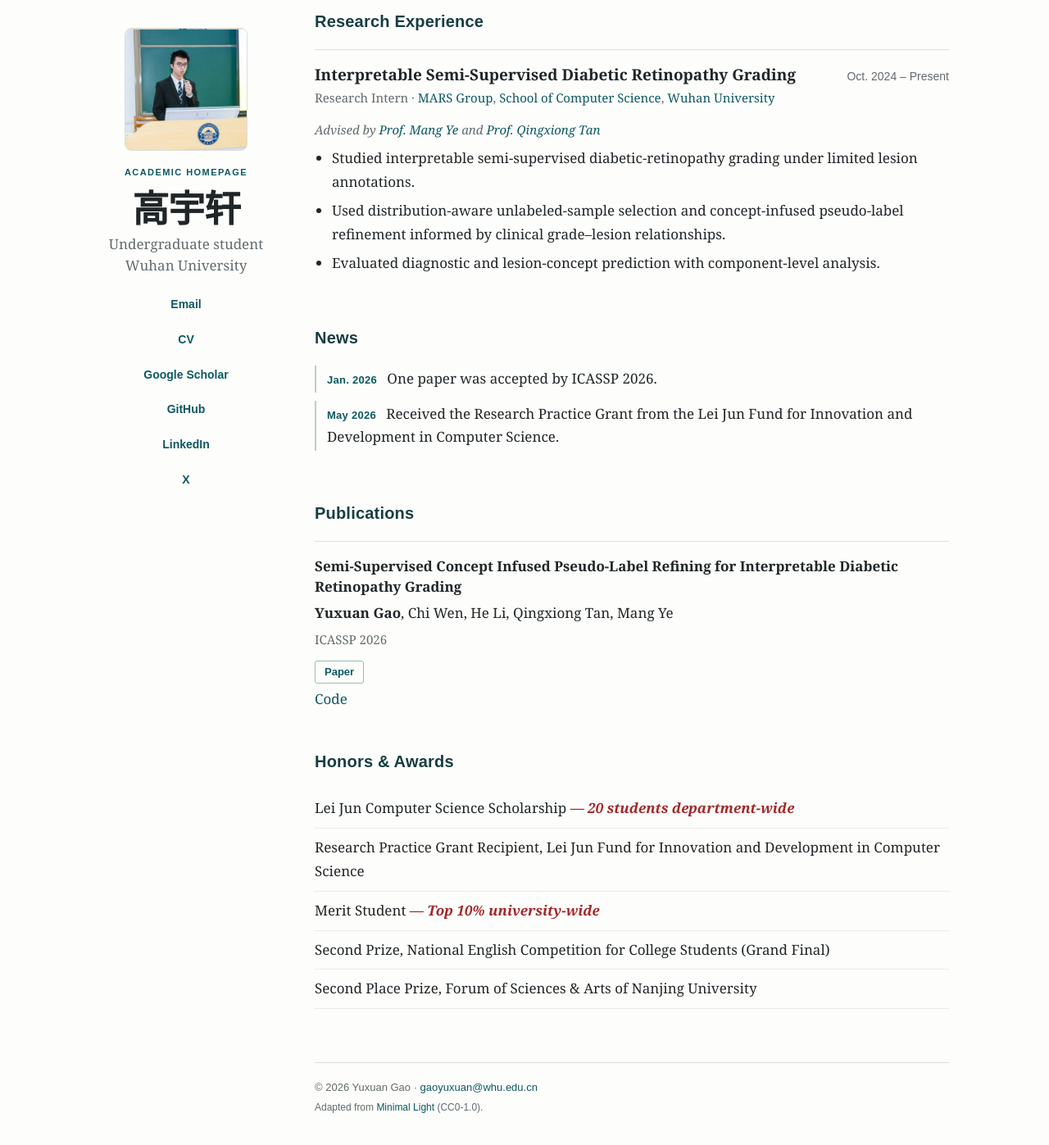
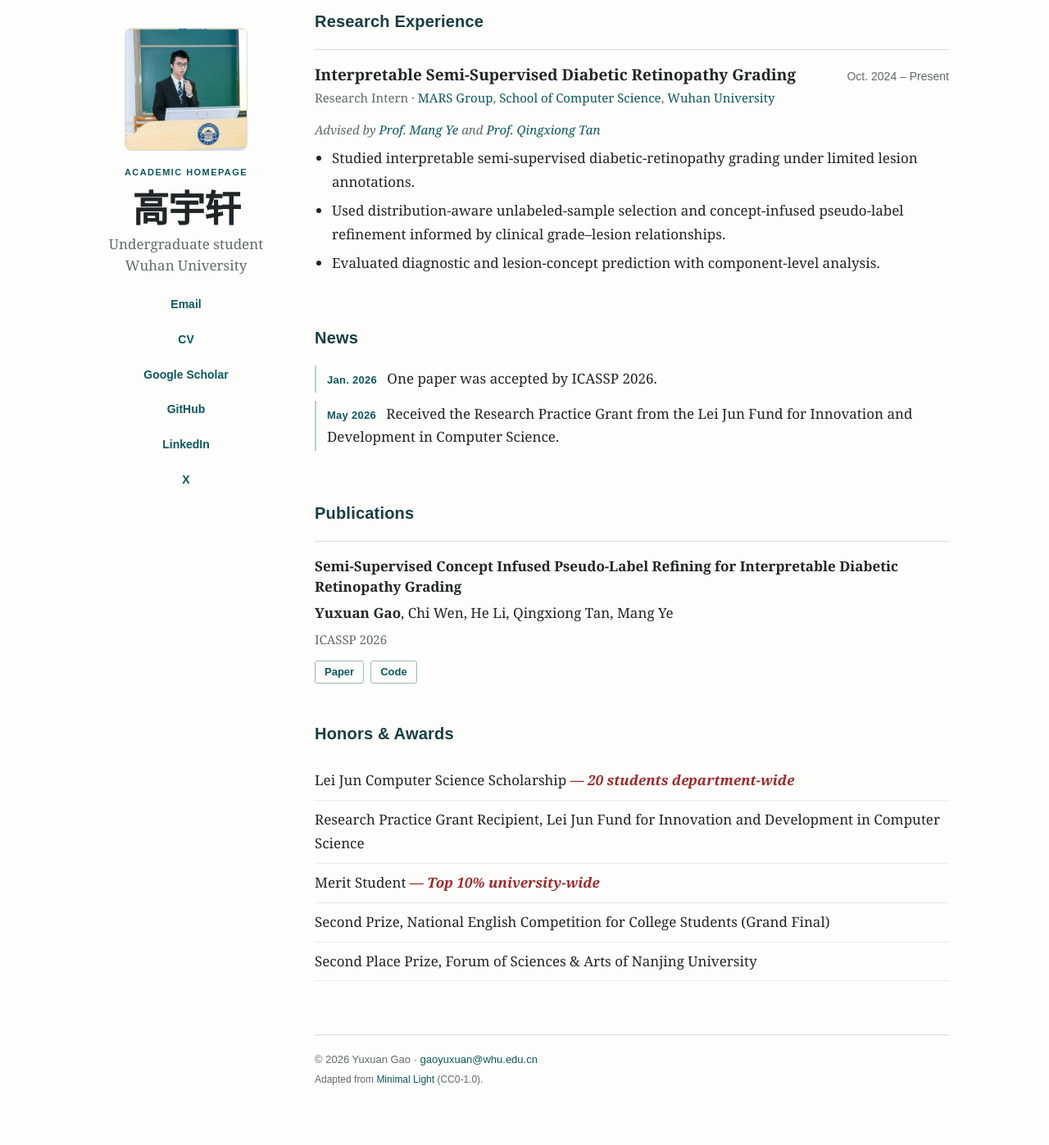
Before and after one commit to Sunny-gyx/Sunny-gyx.github.io, a Jekyll site: the page built from index.md, in a window 1280 px wide and 1400 px high, scrolled down 976 px. Shown: the top 1397 px of the window at 82% size. Built offline with Jekyll 4.4.1, drawn with Linux system fonts in a browser that asks for light colours; after the commit the page ends 2342 px from its top, so only the background shows below that.

Commit message:
code release

```diff
--- a/assets/css/style.css
+++ b/assets/css/style.css
@@ -17,7 +17,7 @@ ul { margin:0 0 20px; padding-left:21px; } li { margin:6px 0; }
 .interest-list { padding-left:21px; }.interest-list li { margin:0 0 11px; padding-left:2px; }
 .entry,.publication { border-top:1px solid var(--line); padding-top:18px; }
 .entry-heading { display:flex; justify-content:space-between; gap:22px; align-items:baseline; }.meta,.advisor,.venue { color:var(--muted); font-size:15px; }.meta { margin-bottom:0; }.advisor { margin:13px 0 8px; font-style:italic; }.date { flex:none; color:var(--muted); font-family:Arial,sans-serif; font-size:14px; white-space:nowrap; }
-.pub-title { margin-bottom:4px; font-weight:700; line-height:1.45; }.publication p { margin-bottom:5px; }.paper-link { display:inline-block; margin-top:8px; border:1px solid #9abbb6; border-radius:3px; padding:2px 11px; font-family:Arial,sans-serif; font-size:13px; font-weight:600; }
+.pub-title { margin-bottom:4px; font-weight:700; line-height:1.45; }.publication p { margin-bottom:5px; }.paper-link { display:inline-block; margin-top:8px; border:1px solid #9abbb6; border-radius:3px; padding:2px 11px; font-family:Arial,sans-serif; font-size:13px; font-weight:600; }.pub-links { display:flex; gap:8px; align-items:center; }.pub-links .paper-link { margin-top:8px; }
 .honors-list { list-style:none; padding-left:0; }.honors-list li { border-bottom:1px solid #e8eceb; margin:0; padding:9px 0; }
 .news-list { list-style:none; padding-left:0; }.news-list li { border-left:2px solid #b6d0cb; margin:0 0 10px; padding:2px 0 2px 13px; }.news-date { color:var(--accent); font-family:Arial,sans-serif; font-size:13px; font-weight:700; letter-spacing:.02em; margin-right:8px; }.award-note { color:#a12727; font-weight:600; }
 footer { margin-top:44px; padding-top:20px; border-top:1px solid var(--line); color:var(--muted); font-family:Arial,sans-serif; font-size:13px; line-height:1.55; } footer p { margin-bottom:4px; }.credit { font-size:12px; }
--- a/index.md
+++ b/index.md
@@ -73,8 +73,7 @@ layout: homepage
     <p class="pub-title">Semi-Supervised Concept Infused Pseudo-Label Refining for Interpretable Diabetic Retinopathy Grading</p>
     <p><strong>Yuxuan Gao</strong>, Chi Wen, He Li, Qingxiong Tan, Mang Ye</p>
     <p class="venue">ICASSP 2026</p>
-    <p><a class="paper-link" href="https://ieeexplore.ieee.org/abstract/document/11462792" rel="noopener noreferrer">Paper</a></p>
-    <p><a class="code-link" href="https://github.com/Sunny-gyx/IDR-SSCL.git" rel="noopener noreferrer">Code</a></p>
+    <p class="pub-links"><a class="paper-link" href="https://ieeexplore.ieee.org/abstract/document/11462792" rel="noopener noreferrer">Paper</a><a class="paper-link code-link" href="https://github.com/Sunny-gyx/IDR-SSCL.git" rel="noopener noreferrer">Code</a></p>
   </article>
 </section>
 
```
